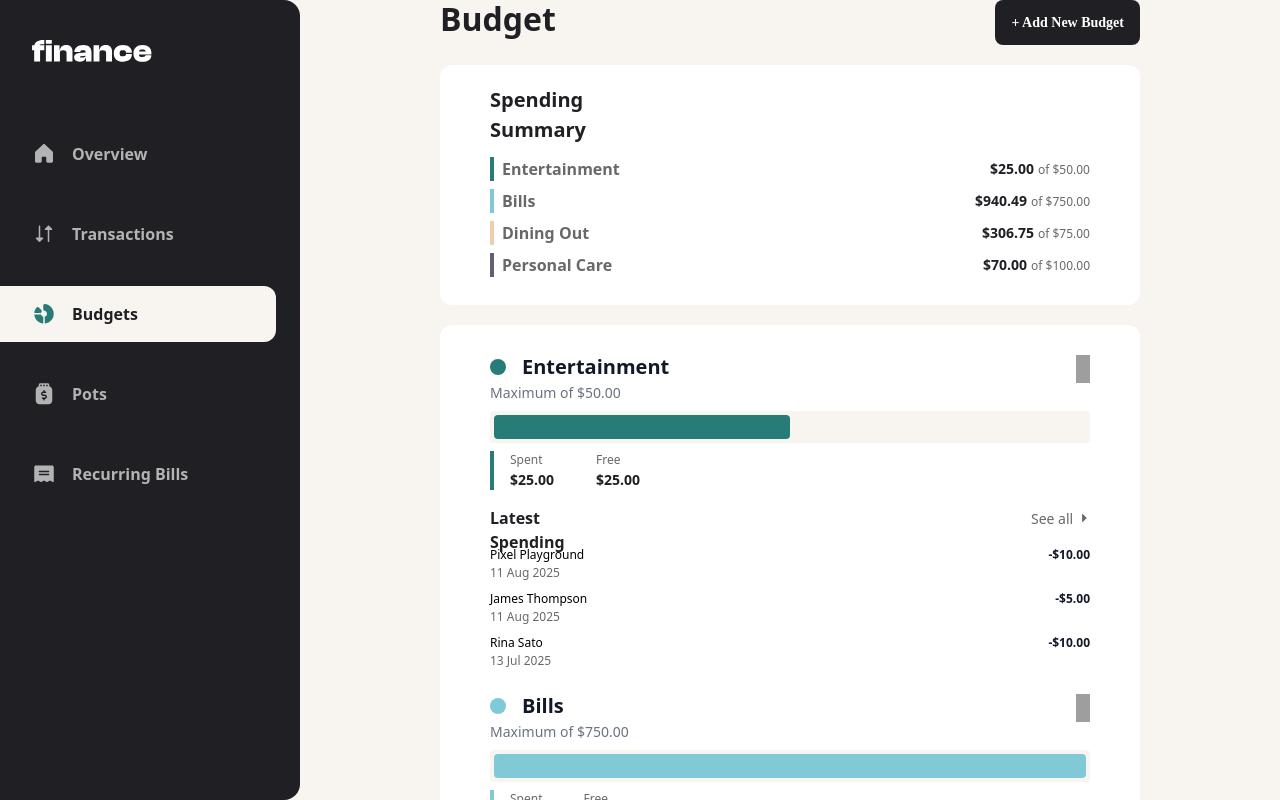
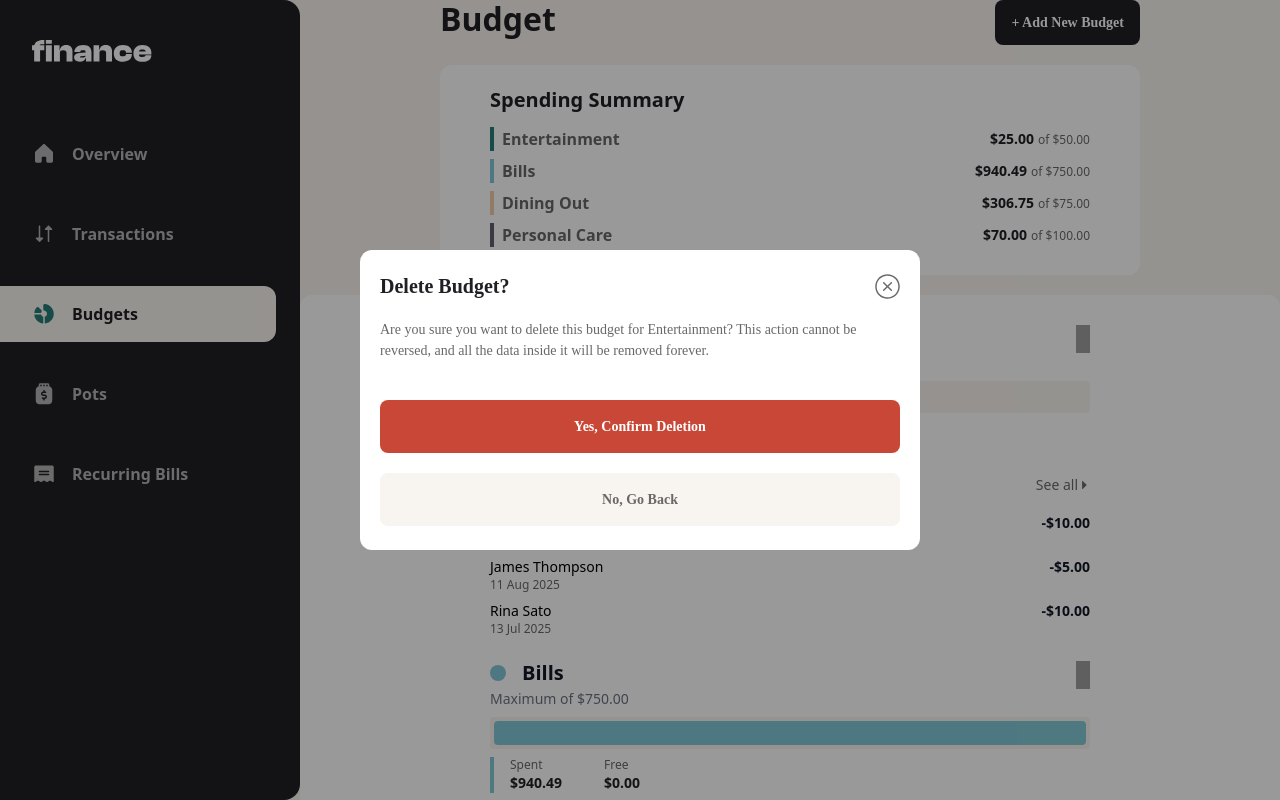
Before and after one commit to Keti-Tsiklauri/my-finance-app, a Next.js app: page /budgets in a window 1280 px wide. Both pictures are taken after a click on the picture 1083 px from the left and 369 px from the top of the page. Built offline with nearby package versions, Linux system fonts and the light colour scheme; grey boxes are pictures that could not be loaded.

Commit message:
fix spending summery styles

```diff
--- a/src/app/budgets/page.tsx
+++ b/src/app/budgets/page.tsx
@@ -7,11 +7,14 @@ export default function Budgets() {
       <div className="mb-5 ">
         <BudgetsHeader type="budget" />
       </div>
-      <div className="xxl:flex">
-        <div className="bg-white rounded-[12px] w-[343px] mx-auto md:w-[700px] pt-[20px] pb-[20px] mb-[20px] xxl:w-[440px] xxl:h-[220px]">
-          <SpendingSummary text=" Spending Summary" />
+      <div className="xxl:flex gap-6 items-start">
+        {/* Left column */}
+        <div className="w-full xxl:w-[350px]">
+          <SpendingSummary text="Spending Summary" />
         </div>
-        <div className="bg-white rounded-[12px] w-[343px] mx-auto md:w-[700px] pt-[30px] pb-[10px] xxl:w-[640px]">
+
+        {/* Right column */}
+        <div className="bg-white rounded-[12px] w-full xxl:w-[640px] mx-auto pt-[30px] pb-[10px]">
           <SpendingTypes />
         </div>
       </div>
--- a/src/components/modals/Delete.tsx
+++ b/src/components/modals/Delete.tsx
@@ -1,6 +1,20 @@
+// components/modals/Delete.tsx
+"use client";
+
 import { capitalizeEachWord } from "../helperFunctions/capitalizeEachWord";
 import Image from "next/image";
-export default function Delete({ text, type }: { text: string; type: string }) {
+
+export default function Delete({
+  text,
+  type,
+  onConfirm,
+  onCancel,
+}: {
+  text: string;
+  type: string;
+  onConfirm: () => void;
+  onCancel: () => void;
+}) {
   return (
     <div className="p-[24px_20px] flex flex-col gap-5 w-[335px] md:w-[560px] h-[300px] bg-white rounded-[12px] mx-auto">
       <div className="flex justify-between">
@@ -13,18 +27,28 @@ export default function Delete({ text, type }: { text: string; type: string }) {
           width={25}
           height={25}
           className="cursor-pointer"
+          onClick={onCancel} // ✅ close modal
         />
       </div>
+
       <p className="h-[63px] font-['Public_Sans'] font-normal text-[14px] leading-[150%] text-[#696868] self-stretch">
         Are you sure you want to delete this {text}? This action cannot be
         reversed, and all the data inside it will be removed forever.
       </p>
-      <button className="flex flex-row items-center justify-center p-4 gap-4 w-[295px] h-[53px] bg-[#C94736] rounded-[8px] md:w-[520px]">
+
+      <button
+        className="flex flex-row items-center justify-center p-4 gap-4 w-[295px] h-[53px] bg-[#C94736] rounded-[8px] md:w-[520px]"
+        onClick={onConfirm} // ✅ delete action
+      >
         <p className="w-[144px] h-[21px] font-['Public_Sans'] font-bold text-[14px] leading-[150%] text-white">
           {capitalizeEachWord("Yes, Confirm Deletion")}
         </p>
       </button>
-      <button className="flex flex-row items-center justify-center p-4 gap-4 w-[295px] h-[53px] bg-[#F8F4F0] rounded-[8px] md:w-[520px]">
+
+      <button
+        className="flex flex-row items-center justify-center p-4 gap-4 w-[295px] h-[53px] bg-[#F8F4F0] rounded-[8px] md:w-[520px]"
+        onClick={onCancel} // ✅ cancel action
+      >
         <p className="w-[144px] h-[21px] font-['Public_Sans'] font-bold text-[14px] leading-[150%] text-[#696868]">
           {capitalizeEachWord("No, Go Back")}
         </p>
--- a/src/components/spending-summary/SpendingSummary.tsx
+++ b/src/components/spending-summary/SpendingSummary.tsx
@@ -1,5 +1,7 @@
 "use client";
-import React, { useEffect, useState } from "react";
+import React, { useContext, useEffect, useState } from "react";
+import { GlobalContext } from "../context/GlobalContext";
+import Loader from "../modals/Loader";
 
 type Budget = {
   category: string;
@@ -12,44 +14,19 @@ type Transaction = {
   amount: number;
 };
 
-type Data = {
-  budgets: Budget[];
-  transactions: Transaction[];
-};
-
-// ✅ Reusable Loader
-function Loader() {
-  return (
-    <div className="flex justify-center items-center h-[200px] w-full">
-      <div className="w-12 h-12 border-4 border-[#277C78] border-t-transparent rounded-full animate-spin"></div>
-    </div>
-  );
-}
-
 export default function SpendingSummary({
-  text,
-  width,
+  text = "Spending Summary",
+  width = "w-full",
 }: {
   text?: string;
   width?: string;
 }) {
-  const [budgets, setBudgets] = useState<Budget[]>([]);
-  const [transactions, setTransactions] = useState<Transaction[]>([]);
-  const [loading, setLoading] = useState(true);
+  const { data } = useContext(GlobalContext);
 
-  useEffect(() => {
-    fetch("/data.json")
-      .then((res) => res.json())
-      .then((data: Data) => {
-        setBudgets(data.budgets);
-        setTransactions(data.transactions);
-        setLoading(false); // ✅ stop loader when data is fetched
-      })
-      .catch((err) => {
-        console.error(err);
-        setLoading(false);
-      });
-  }, []);
+  // ✅ Show loader while data is loading
+  if (!data) return <Loader />;
+
+  const { budgets, transactions } = data;
 
   const getSpent = (category: string) => {
     return transactions
@@ -57,15 +34,13 @@ export default function SpendingSummary({
       .reduce((sum, tx) => sum + Math.abs(tx.amount), 0);
   };
 
-  // ✅ Show loader while budgets are loading
-  if (loading) return <Loader />;
-
   return (
-    <div className="w-[300px] md:w-[620px] xxl:w-[350px] md:mx-auto lg:w-[600px] xl:w-[300px] mx-auto xl:mx-0 flex flex-col justify-start items-start flex-none order-0 self-stretch flex-grow-0">
-      <h2 className="w-[189px] mb-3 font-publicSans font-bold text-[20px] text-[#201F24] flex-none order-0 flex-grow-0 pb-0">
+    <div className="bg-white rounded-[12px] w-[343px] mx-auto md:w-[700px] mb-[20px] pt-[20px] pb-[20px] xxl:w-[440px]">
+      <div className="w-[300px] md:w-[620px] xxl:w-[350px] md:mx-auto lg:w-[600px] xl:w-[300px] mx-auto xl:mx-0 flex flex-col justify-start items-start">
+        <h2 className="mb-3 font-publicSans font-bold text-[20px] text-[#201F24]">
           {text}
         </h2>
-      <ul className={`w-full ${width}`}>
+        <ul className={`${width} w-full`}>
           {budgets.map((budget) => {
             const spent = getSpent(budget.category);
             return (
@@ -81,7 +56,7 @@ export default function SpendingSummary({
                 </strong>
                 <span className="text-sm font-semibold text-[#201F24]">
                   <span className="pr-1">${spent.toFixed(2)}</span>
-                <span className="w-[62px] h-[18px] font-publicSans font-normal text-[12px] leading-[150%] text-[#696868] flex-none order-1 flex-grow-0">
+                  <span className="inline-block font-publicSans font-normal text-[12px] leading-[150%] text-[#696868]">
                     of ${budget.maximum.toFixed(2)}
                   </span>
                 </span>
@@ -90,5 +65,6 @@ export default function SpendingSummary({
           })}
         </ul>
       </div>
+    </div>
   );
 }
--- a/src/components/spending/SpendingTypes.tsx
+++ b/src/components/spending/SpendingTypes.tsx
@@ -1,50 +1,31 @@
 "use client";
 
+import { useContext, useState } from "react";
 import Image from "next/image";
+import { GlobalContext } from "../context/GlobalContext";
+import CategoryHeader from "../shared/list-header/CategoryHeader";
+import Delete from "../modals/Delete"; // ✅ Import the Delete modal
 import { formatAmount } from "../helperFunctions/formatAmount";
 import { formatDate } from "../helperFunctions/formatDate";
-import CategoryHeader from "../shared/list-header/CategoryHeader";
-import { useContext } from "react";
-import { GlobalContext } from "../context/GlobalContext";
-
-function Ellipse({ color }: { color: string }) {
-  return (
-    <div
-      style={{
-        width: 16,
-        height: 16,
-        borderRadius: "50%",
-        backgroundColor: color,
-        marginRight: 8,
-      }}
-      aria-hidden="true"
-    />
-  );
-}
-
-// ✅ Reusable Loader
-function Loader() {
-  return (
-    <div className="flex justify-center items-center h-[200px]">
-      <div className="w-12 h-12 border-4 border-[#277C78] border-t-transparent rounded-full animate-spin"></div>
-    </div>
-  );
-}
+import Loader from "../modals/Loader";
+// ...Ellipse and Loader unchanged
 
 export default function SpendingTypes() {
-  const { data } = useContext(GlobalContext);
+  const { data, setData } = useContext(GlobalContext);
+  const [selectedCategoryToDelete, setSelectedCategoryToDelete] = useState<
+    string | null
+  >(null); // ✅ Modal state
 
-  // ✅ Show loader while fetching
   if (!data) return <Loader />;
 
   const { transactions, budgets } = data;
-  console.log(data);
+
   const getThemeColor = (category: string) => {
     const budget = budgets.find((b) => b.category === category);
     return budget ? budget.theme : "#000";
   };
 
-  function getBudgetSummary() {
+  const getBudgetSummary = () => {
     return budgets.map(({ category, maximum }) => {
       const spent = transactions
         .filter((t) => t.category === category)
@@ -52,9 +33,21 @@ export default function SpendingTypes() {
       const free = maximum - spent;
       return { category, spent, free, maximum };
     });
-  }
+  };
 
   const summary = getBudgetSummary();
+
+  const handleDeleteBudget = () => {
+    if (!data || !selectedCategoryToDelete) return;
+
+    const updatedBudgets = data.budgets.filter(
+      (b) => b.category !== selectedCategoryToDelete
+    );
+    const updatedData = { ...data, budgets: updatedBudgets };
+    setData(updatedData);
+    localStorage.setItem("finance-data", JSON.stringify(updatedData));
+    setSelectedCategoryToDelete(null);
+  };
 
   return (
     <div className="w-[300px] md:w-[620px] lg:!w-[600px] mb-[100px] mx-auto">
@@ -76,10 +69,12 @@ export default function SpendingTypes() {
               color={color}
               category={category}
               className="w-full"
+              onMenuClick={() => setSelectedCategoryToDelete(category)} // ✅ Trigger modal
             />
             <p className="text-sm text-gray-500 mb-2">
               Maximum of ${maximum.toFixed(2)}
             </p>
+
             <div className="flex items-start p-1 h-[32px] bg-[#F8F4F0] rounded-[4px] mb-2 w-[303px] md:w-[620px] lg:w-[600px]">
               <div
                 className="h-full rounded-[4px]"
@@ -95,37 +90,30 @@ export default function SpendingTypes() {
               style={{ borderColor: color }}
             >
               <div>
-                <p className="h-[18px] font-public-sans font-normal text-[12px] leading-[1.5] text-[#696868]">
-                  Spent
-                </p>
-                <p className="h-[21px] font-public-sans font-bold text-[14px] leading-[1.5] text-[#201F24]">
+                <p className="text-xs text-[#696868]">Spent</p>
+                <p className="text-sm font-bold text-[#201F24]">
                   ${spent.toFixed(2)}
                 </p>
               </div>
               <div>
-                <p className="h-[18px] font-public-sans font-normal text-[12px] leading-[1.5] text-[#696868]">
-                  Free
-                </p>
-                <p className="h-[21px] font-public-sans font-bold text-[14px] leading-[1.5] text-[#201F24]">
-                  ${free.toFixed(2)}
+                <p className="text-xs text-[#696868]">Free</p>
+                <p className="text-sm font-bold text-[#201F24]">
+                  ${free < 0 ? "0.00" : free.toFixed(2)}
                 </p>
               </div>
             </div>
 
             <div className="flex justify-between items-center mb-4">
-              <p className="w-[126px] h-[24px] font-public-sans font-bold text-[16px] leading-[1.5] text-[#201F24]">
+              <p className="text-base font-bold text-[#201F24]">
                 Latest Spending
               </p>
               <div className="flex items-center cursor-pointer">
-                <p className="w-[47px] h-[21px] font-public-sans font-normal text-[14px] leading-[1.5] text-[#696868]">
-                  See all
-                </p>
+                <p className="text-sm text-[#696868]">See all</p>
                 <Image
                   src="/images/budgets/down-fill.svg"
-                  alt="down-fill"
+                  alt="down"
                   width={12}
                   height={12}
-                  className="cursor-pointer"
                 />
               </div>
             </div>
@@ -133,14 +121,12 @@ export default function SpendingTypes() {
             {items.map((item, index) => (
               <div key={index} className="mb-2">
                 <div className="flex justify-between items-center">
-                  <p className="font-public-sans text-[12px] leading-[1.5]">
-                    {item.name}
-                  </p>
-                  <p className="font-public-sans font-bold text-[12px] leading-[1.5] text-right text-gray-900">
+                  <p className="text-sm">{item.name}</p>
+                  <p className="text-sm font-bold text-gray-900">
                     {formatAmount(item.amount)}
                   </p>
                 </div>
-                <p className="font-public-sans text-[12px] leading-[1.5] text-[#696868]">
+                <p className="text-xs text-[#696868]">
                   {formatDate(item.date)}
                 </p>
               </div>
@@ -148,6 +134,26 @@ export default function SpendingTypes() {
           </div>
         );
       })}
+
+      {/* ✅ Delete Modal */}
+      {selectedCategoryToDelete && (
+        <div className="fixed top-0 left-0 w-full h-full bg-black bg-opacity-40 flex items-center justify-center z-50">
+          <Delete
+            text={`budget for ${selectedCategoryToDelete}`}
+            type="budget"
+            onConfirm={() => {
+              const updatedBudgets = data.budgets.filter(
+                (b) => b.category !== selectedCategoryToDelete
+              );
+              const updatedData = { ...data, budgets: updatedBudgets };
+              setData(updatedData);
+              localStorage.setItem("finance-data", JSON.stringify(updatedData));
+              setSelectedCategoryToDelete(null); // close modal
+            }}
+            onCancel={() => setSelectedCategoryToDelete(null)}
+          />
+        </div>
+      )}
     </div>
   );
 }
```
Also changed, not shown: src/components/shared/list-header/CategoryHeader.tsx (+6 -2 lines). Lines whose indentation alone changed are shown as unchanged.
